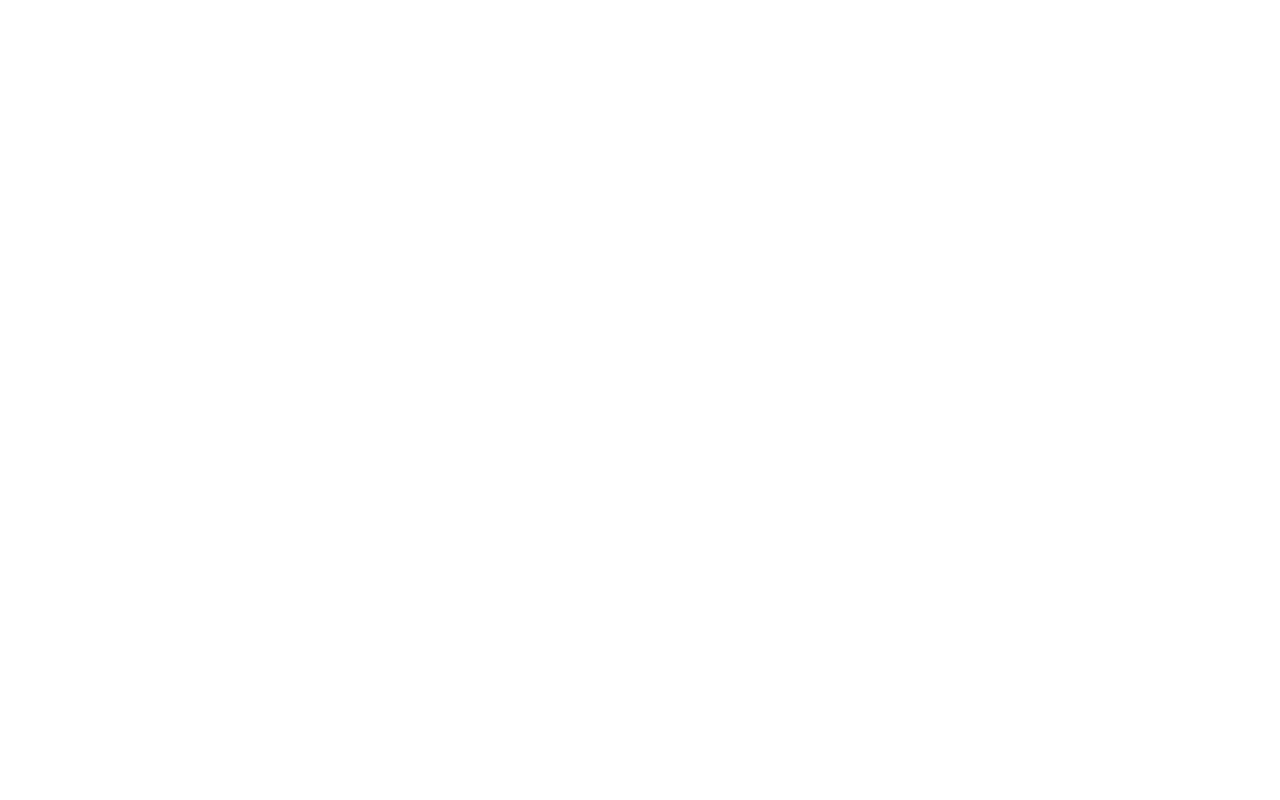
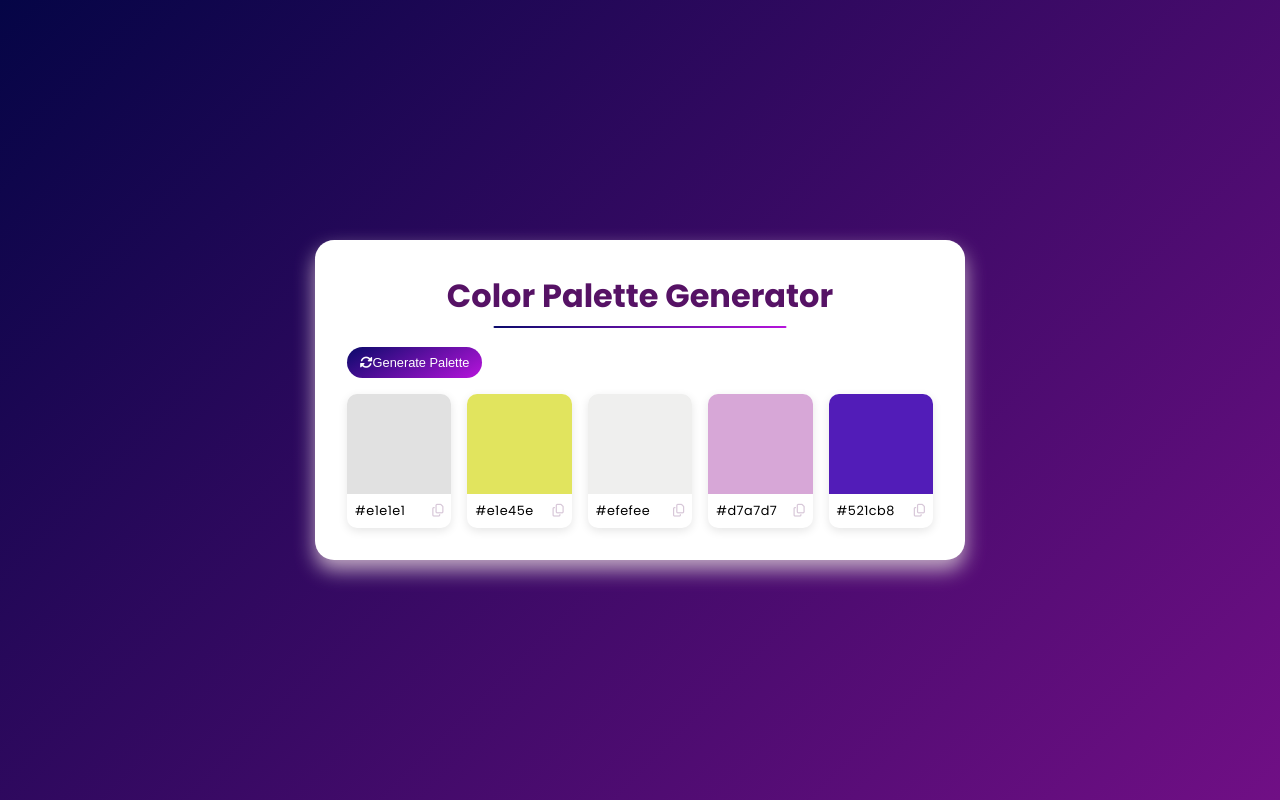
Before and after one commit to IqraAmir97/HTML--CSS--JS--Projects, a plain HTML site: page 02-color-palette-generator/index.html in a window 1280 px wide. Drawn offline with Linux system fonts and the light colour scheme.

Commit message:
html and css

```diff
--- a/02-color-palette-generator/index.html
+++ b/02-color-palette-generator/index.html
@@ -3,7 +3,68 @@
   <head>
     <meta charset="UTF-8" />
     <meta name="viewport" content="width=device-width, initial-scale=1.0" />
+    <link rel="stylesheet" href="style.css" />
+    <link
+      rel="stylesheet"
+      href="https://cdnjs.cloudflare.com/ajax/libs/font-awesome/6.7.2/css/all.min.css"
+      integrity="sha512-Evv84Mr4kqVGRNSgIGL/F/aIDqQb7xQ2vcrdIwxfjThSH8CSR7PBEakCr51Ck+w+/U6swU2Im1vVX0SVk9ABhg=="
+      crossorigin="anonymous"
+      referrerpolicy="no-referrer"
+    />
     <title>Color Palette Generator</title>
   </head>
-  <body></body>
+  <body>
+    <main>
+      <div class="container">
+        <h1>Color Palette Generator</h1>
+        <button id="generate-btn">
+          <i class="fas fa-sync-alt"></i>Generate Palette
+        </button>
+
+        <div class="palette-container">
+          <!-- Color Box 1 -->
+          <div class="color-box">
+            <div class="color" style="background-color: #e1e1e1"></div>
+            <div class="color-info">
+              <span class="hex-value">#e1e1e1</span>
+              <i class="far fa-copy copy-btn" title="Copy to clipboard"></i>
+            </div>
+          </div>
+          <!-- Color Box 2 -->
+          <div class="color-box">
+            <div class="color" style="background-color: #e1e45e"></div>
+            <div class="color-info">
+              <span class="hex-value">#e1e45e</span>
+              <i class="far fa-copy copy-btn" title="Copy to clipboard"></i>
+            </div>
+          </div>
+          <!-- Color Box 3 -->
+          <div class="color-box">
+            <div class="color" style="background-color: #efefee"></div>
+            <div class="color-info">
+              <span class="hex-value">#efefee</span>
+              <i class="far fa-copy copy-btn" title="Copy to clipboard"></i>
+            </div>
+          </div>
+          <!-- Color Box 4 -->
+          <div class="color-box">
+            <div class="color" style="background-color: #d7a7d7"></div>
+            <div class="color-info">
+              <span class="hex-value">#d7a7d7</span>
+              <i class="far fa-copy copy-btn" title="Copy to clipboard"></i>
+            </div>
+          </div>
+          <!-- Color Box 5 -->
+          <div class="color-box">
+            <div class="color" style="background-color: #521cb8"></div>
+            <div class="color-info">
+              <span class="hex-value">#521cb8</span>
+              <i class="far fa-copy copy-btn" title="Copy to clipboard"></i>
+            </div>
+          </div>
+        </div>
+      </div>
+    </main>
+    <script src="script.js"></script>
+  </body>
 </html>
--- a/02-color-palette-generator/style.css
+++ b/02-color-palette-generator/style.css
@@ -0,0 +1,118 @@
+@import url("https://fonts.googleapis.com/css2?family=Poppins:ital,wght@0,100;0,200;0,300;0,400;0,500;0,600;0,700;0,800;0,900;1,100;1,200;1,300;1,400;1,500;1,600;1,700;1,800;1,900&display=swap");
+
+* {
+  margin: 0;
+  padding: 0;
+  box-sizing: border-box;
+}
+
+body {
+  min-height: 100vh;
+  font-family: "Poppins", sans-serif;
+  background: linear-gradient(135deg, #050546, #700f85);
+  display: flex;
+  align-items: center;
+  justify-content: center;
+  padding: 1.2rem;
+}
+
+.container {
+  background-color: #fff;
+  border-radius: 1.2rem;
+  padding: 2rem;
+  width: 100%;
+  min-width: 650px;
+  box-shadow: 0 10px 20px #c1a9c3;
+}
+
+h1 {
+  font-size: 32px;
+  color: #561265;
+  text-align: center;
+  margin-bottom: 1.2rem;
+  position: relative;
+  padding-bottom: 0.5rem;
+}
+
+h1::after {
+  content: "";
+  position: absolute;
+  background: linear-gradient(150deg, #0a0a6a, #b714dc);
+  bottom: 0;
+  left: 50%;
+  transform: translateX(-50%);
+  width: 50%;
+  height: 2px;
+  border-radius: 2px;
+}
+
+#generate-btn {
+  border-radius: 50px;
+  padding: 0.5rem 0.8rem;
+  font-size: 0.8rem;
+  font-weight: 500;
+  /* background: #700f85; */
+  background: linear-gradient(150deg, #0a0a6a, #b714dc);
+  color: #fff;
+  border: none;
+  margin-bottom: 1rem;
+  transition: background-color 0.3s ease;
+}
+
+#generate-btn:hover {
+  background: linear-gradient(150deg, #fff, #b714dc);
+  color: #561265;
+  border: none;
+  cursor: pointer;
+}
+
+.palette-container {
+  display: grid;
+  gap: 1rem;
+  grid-template-columns: repeat(auto-fit, minmax(100px, 1fr));
+}
+
+.color-box {
+  border-radius: 10px;
+  overflow: hidden;
+  box-shadow: 0 3px 10px rgb(0, 0, 0, 0.1);
+  transition: transform 0.2s;
+}
+
+.color-box:hover {
+  transform: translateY(-5px);
+}
+
+.color {
+  height: 100px;
+  cursor: pointer;
+}
+
+.color-info {
+  display: flex;
+  align-items: center;
+  justify-content: space-between;
+  padding: 0.5rem;
+  font-size: 0.8rem;
+}
+
+.hex-value {
+  font-weight: 400;
+  letter-spacing: 0.5px;
+}
+
+.copy-btn {
+  cursor: pointer;
+  color: #c1a9c3a6;
+  transition: color 0.3s;
+}
+
+.copy-btn:hover {
+  color: #700f85;
+}
+
+@media (min-width: 550px) {
+  .palette-container {
+    grid-template-columns: repeat(auto-fit, minmax(80px, 1fr));
+  }
+}
```
